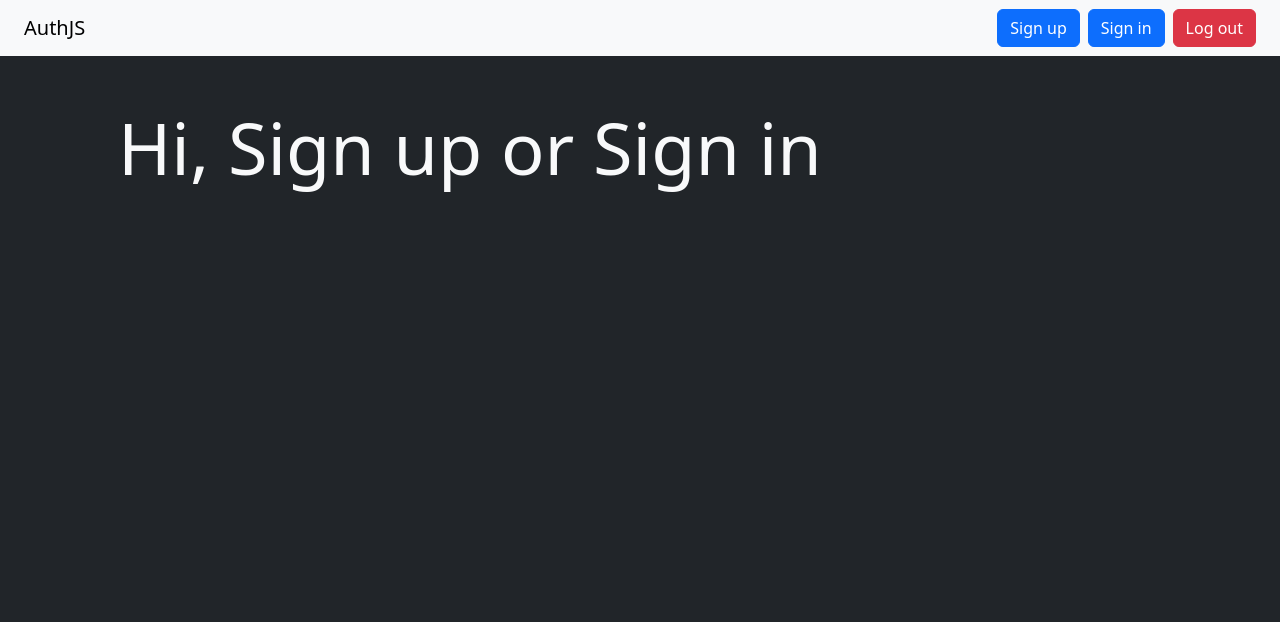
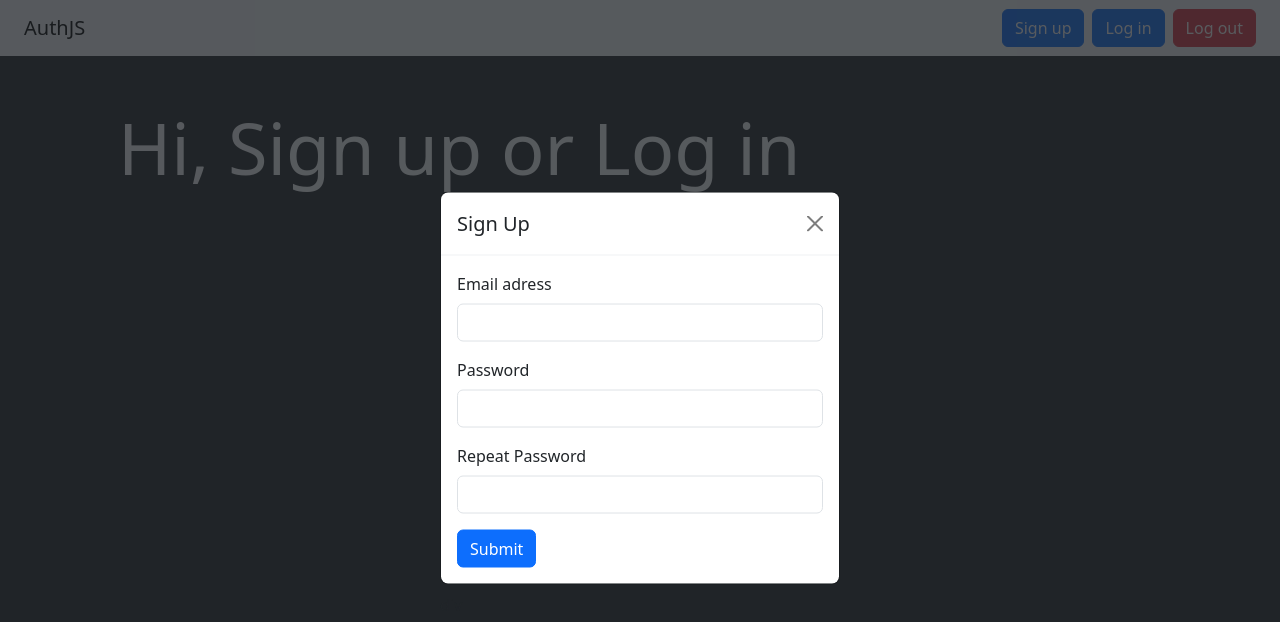
Before and after one commit to ArthurJenck/EDW_AuthReactFirebase, a React (Vite) app: page / in a window 1280 px wide. Shown: the top 622 px of the page. Built offline with nearby package versions, Linux system fonts and the light colour scheme.

Commit message:
feat:  added sign up modal

```diff
--- a/src/App.jsx
+++ b/src/App.jsx
@@ -1,11 +1,14 @@
 import { Route, Routes } from "react-router-dom"
 import Home from "./pages/Home"
 import NavBar from "./components/NavBar"
+import SignUpModal from "./components/SignUpModal"
+import "./globals.css"
 
 function App() {
   return (
     <>
       <NavBar />
+      <SignUpModal />
       <Routes>
         <Route path="/" element={<Home />} />
       </Routes>
--- a/src/components/NavBar.jsx
+++ b/src/components/NavBar.jsx
@@ -9,7 +9,7 @@ const NavBar = () => {
 
       <div>
         <button className="btn btn-primary">Sign up</button>
-        <button className="btn btn-primary ms-2">Sign in</button>
+        <button className="btn btn-primary ms-2">Log in</button>
         <button className="btn btn-danger ms-2">Log out</button>
       </div>
     </nav>
--- /dev/null
+++ b/src/components/SignUpModal.jsx
@@ -0,0 +1,72 @@
+const SignUpModal = () => {
+  return (
+    <>
+      <div className="position-fixed top-0 vw-100 vh-100">
+        <div className="w-100 h-100 bg-dark bg-opacity-75">
+          <div
+            className="position-absolute top-50 start-50 translate-middle"
+            style={{ minWidth: "400px" }}
+          >
+            <div className="modal-dialog">
+              <div className="modal-content">
+                <div className="modal-header">
+                  <h5 className="modal-title">Sign Up</h5>
+                  <button className="btn-close"></button>
+                </div>
+
+                <div className="modal-body">
+                  <form className="sign-up-form">
+                    <div className="mb-3">
+                      <label htmlFor="signUpEmail" className="form-label">
+                        Email adress
+                      </label>
+                      <input
+                        name="email"
+                        required
+                        type="email"
+                        className="form-control"
+                        id="signUpEmail"
+                      />
+                    </div>
+
+                    <div className="mb-3">
+                      <label htmlFor="signUpPwd" className="form-label">
+                        Password
+                      </label>
+                      <input
+                        name="pwd"
+                        required
+                        type="password"
+                        className="form-control"
+                        id="signUpPwd"
+                      />
+                    </div>
+
+                    <div className="mb-3">
+                      <label htmlFor="repeatPwd" className="form-label">
+                        Repeat Password
+                      </label>
+                      <input
+                        name="pwd"
+                        required
+                        type="password"
+                        className="form-control"
+                        id="repeatPwd"
+                      />
+                      <p className="text-danger mt-1"></p>
+                    </div>
+
+                    <button className="btn btn-primary">Submit</button>
+                  </form>
+                </div>
+              </div>
+            </div>
+            div
+          </div>
+        </div>
+      </div>
+    </>
+  )
+}
+
+export default SignUpModal
--- /dev/null
+++ b/src/globals.css
@@ -0,0 +1,25 @@
+:root {
+  --bs-modal-zindex: 1055;
+  --bs-modal-width: 500px;
+  --bs-modal-padding: 1rem;
+  --bs-modal-margin: 0.5rem;
+  --bs-modal-color: ;
+  --bs-modal-bg: var(--bs-body-bg);
+  --bs-modal-border-color: var(--bs-border-color-translucent);
+  --bs-modal-border-width: var(--bs-border-width);
+  --bs-modal-border-radius: var(--bs-border-radius-lg);
+  --bs-modal-box-shadow: var(--bs-box-shadow-sm);
+  --bs-modal-inner-border-radius: calc(
+    var(--bs-border-radius-lg) - (var(--bs-border-width))
+  );
+  --bs-modal-header-padding-x: 1rem;
+  --bs-modal-header-padding-y: 1rem;
+  --bs-modal-header-padding: 1rem 1rem;
+  --bs-modal-header-border-color: var(--bs-border-color);
+  --bs-modal-header-border-width: var(--bs-border-width);
+  --bs-modal-title-line-height: 1.5;
+  --bs-modal-footer-gap: 0.5rem;
+  --bs-modal-footer-bg: ;
+  --bs-modal-footer-border-color: var(--bs-border-color);
+  --bs-modal-footer-border-width: var(--bs-border-width);
+}
--- a/src/pages/Home.jsx
+++ b/src/pages/Home.jsx
@@ -1,7 +1,7 @@
 const Home = () => {
   return (
     <div className="container p-5">
-      <h1 className="display-2 text-light">Hi, Sign up or Sign in</h1>
+      <h1 className="display-2 text-light">Hi, Sign up or Log in</h1>
     </div>
   )
 }
```
